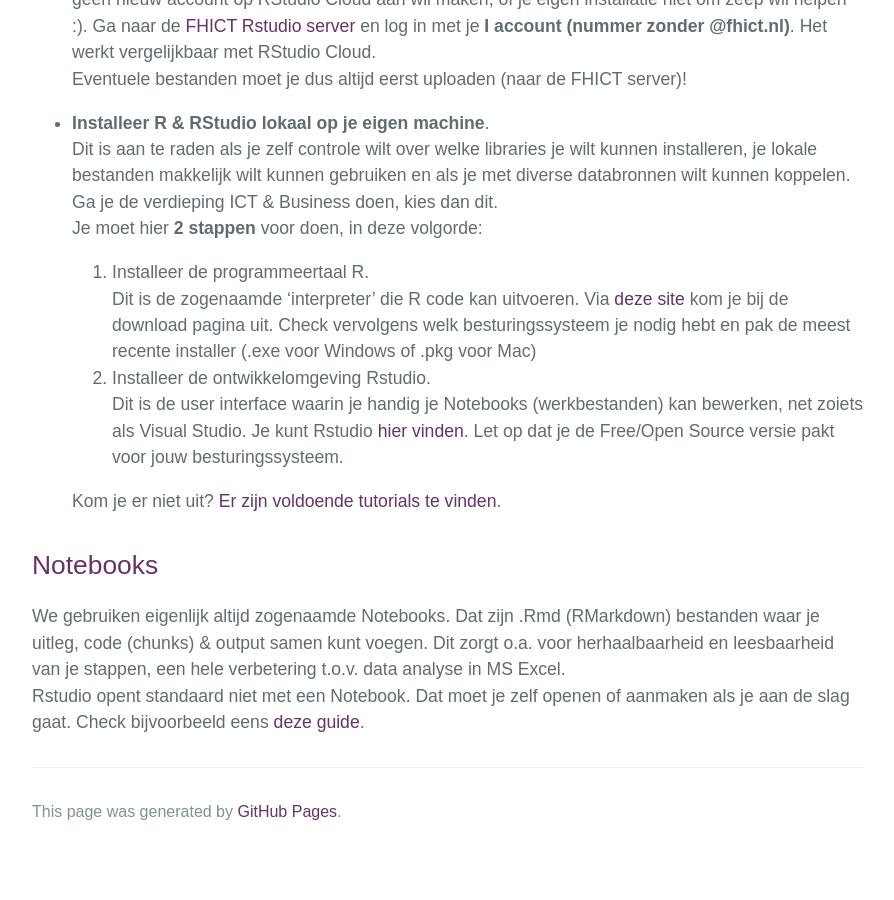
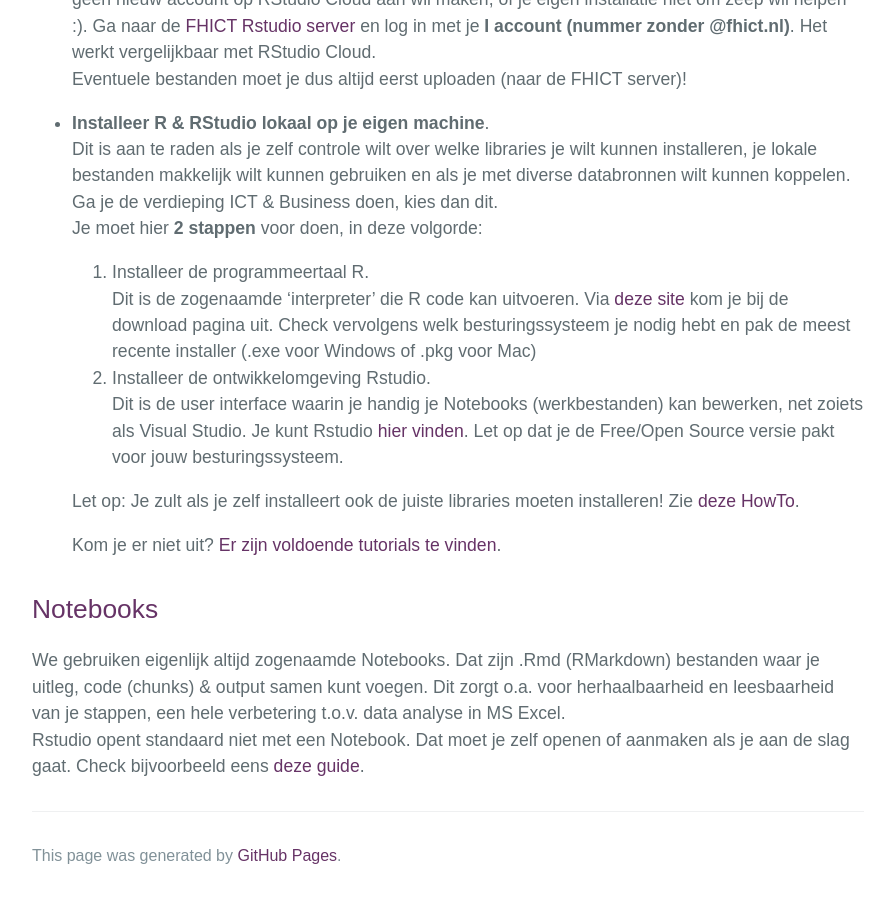
Before and after one commit to ksuilen/ksuilen.github.io, a Jekyll site: the page built from howto_installatie.md, in a window 1280 px wide and 900 px high, scrolled down 950 px. Shown: the whole window, without its empty margins (192-1086 px from the left). Built offline with Jekyll 4.4.1, drawn with Linux system fonts in a browser that asks for light colours; our own code applies the rules of GitHub Pages for plain Markdown files; the repository's description, which GitHub fills in, is left out; before the commit the page ends 1806 px from its top, so only the background shows below that.

Commit message:
Verwijzing naar installeren libraries opgenomen na installatie.

```diff
--- a/howto_installatie.md
+++ b/howto_installatie.md
@@ -27,6 +27,8 @@
     2. Installeer de ontwikkelomgeving Rstudio.
     Dit is de user interface waarin je handig je Notebooks (werkbestanden) kan bewerken, net zoiets als Visual Studio. Je kunt Rstudio [hier vinden](https://rstudio.com/products/rstudio/download/). Let op dat je de Free/Open Source versie pakt voor jouw besturingssysteem.
 
+    Let op: Je zult als je zelf installeert ook de juiste libraries moeten installeren! Zie [deze HowTo](howto_install_libraries).
+
     Kom je er niet uit? [Er zijn voldoende tutorials te vinden](https://bfy.tw/QRhs).
 
 ## Notebooks
```
